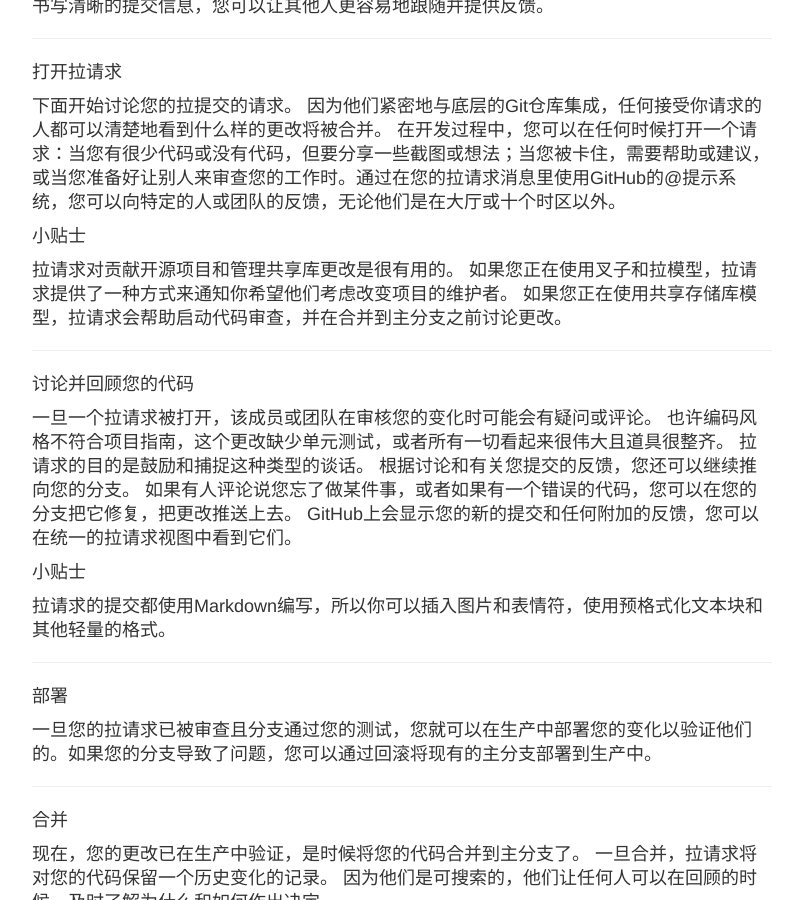
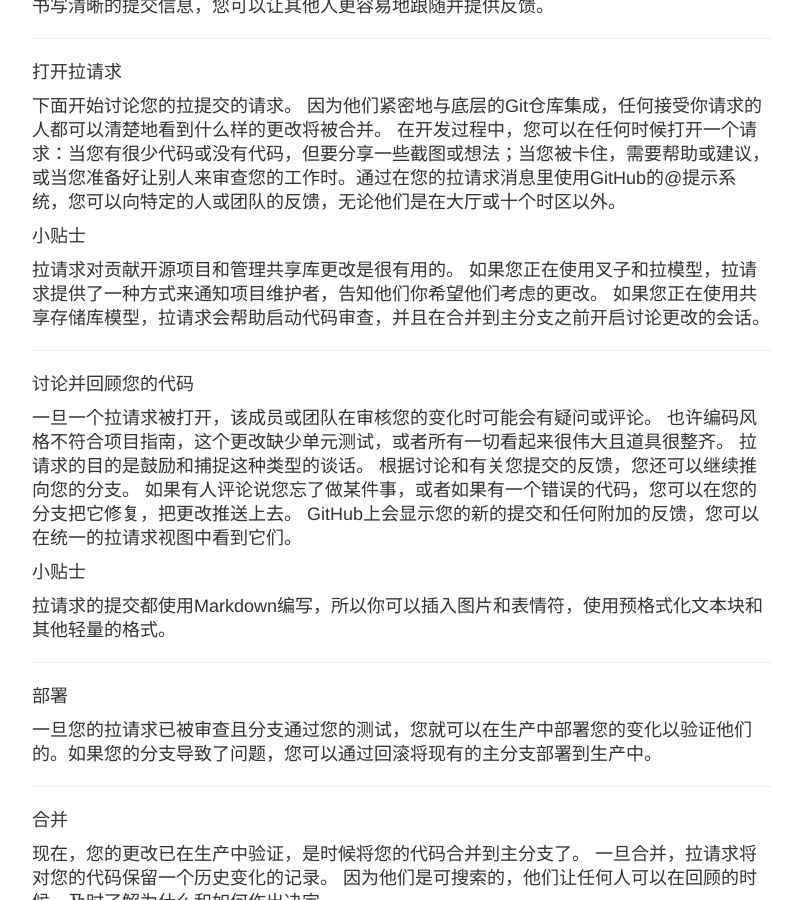
Before and after one commit to kikidesign/kikidesign.github.io, a Jekyll site: the page built from _posts/2016-05-17-Understanding-the-GitHub-Flow.md, in a window 1280 px wide and 900 px high, scrolled down 1510 px. Shown: the whole window, without its empty margins (238-1041 px from the left). Built offline with Jekyll 4.4.1, drawn with Linux system fonts in a browser that asks for light colours.

Commit message:
Github Flow

```diff
--- a/_posts/2016-05-17-Understanding-the-GitHub-Flow.md
+++ b/_posts/2016-05-17-Understanding-the-GitHub-Flow.md
@@ -47,8 +47,8 @@ GitHub流是一个轻量级的，基于分支的工作流，支持团队和项
 小贴士
 
 拉请求对贡献开源项目和管理共享库更改是很有用的。
-如果您正在使用叉子和拉模型，拉请求提供了一种方式来通知你希望他们考虑改变项目的维护者。
-如果您正在使用共享存储库模型，拉请求会帮助启动代码审查，并在合并到主分支之前讨论更改。
+如果您正在使用叉子和拉模型，拉请求提供了一种方式来通知项目维护者，告知他们你希望他们考虑的更改。
+如果您正在使用共享存储库模型，拉请求会帮助启动代码审查，并且在合并到主分支之前开启讨论更改的会话。
 
 ----------------
 
```
